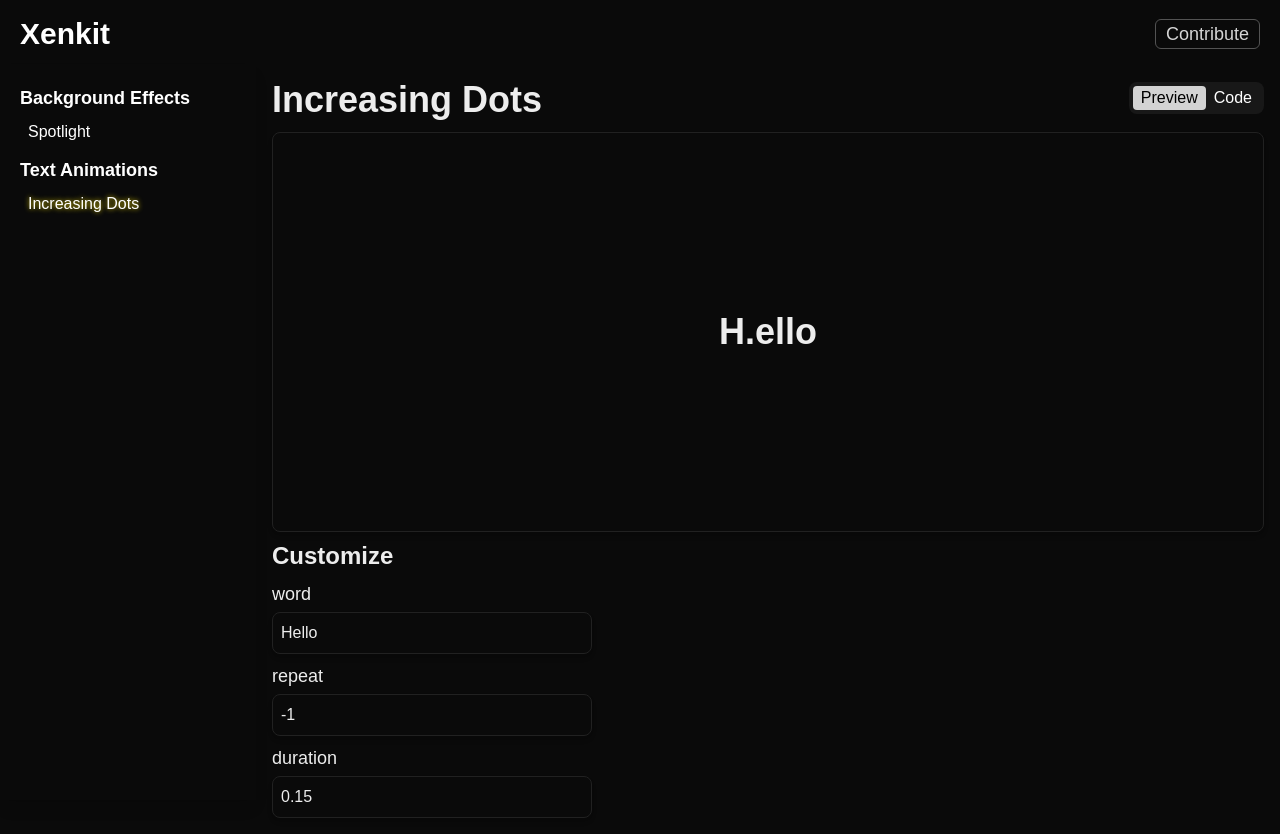
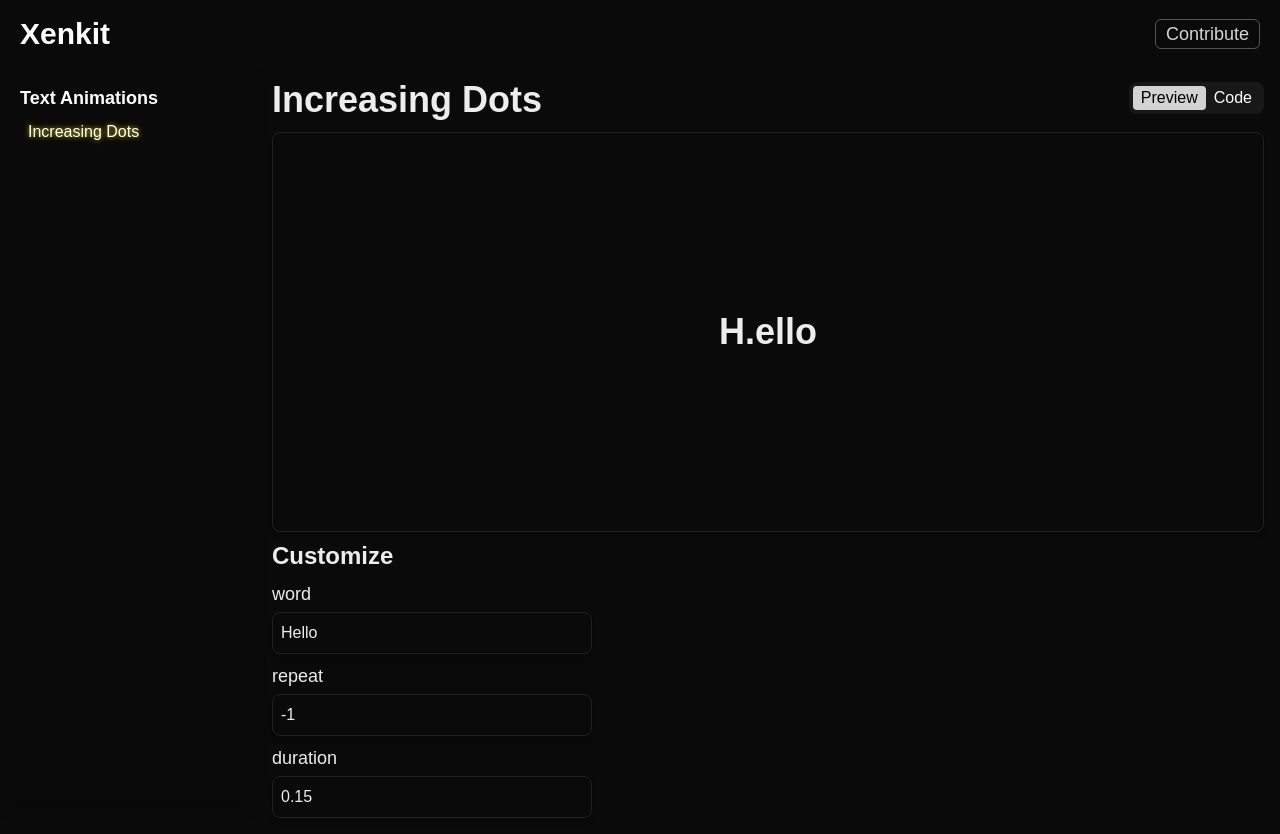
Before and after one commit to xen-devs/Xenkit, a Next.js app: page /text-animations/increasing-dots in a window 1280 px wide. Built offline with nearby package versions, Linux system fonts and the light colour scheme.

Commit message:
feat: update TypeScript configurations and improve component prop types

```diff
--- a/eslint.config.mjs
+++ b/eslint.config.mjs
@@ -11,6 +11,11 @@ const compat = new FlatCompat({
 
 const eslintConfig = [
   ...compat.extends("next/core-web-vitals", "next/typescript"),
+  {
+    rules:{
+      "@typescript-eslint/no-explicit-any":"off"
+    }
+  }
 ];
 
 export default eslintConfig;
--- a/src/app/_common/ComponentPreview.tsx
+++ b/src/app/_common/ComponentPreview.tsx
@@ -5,7 +5,7 @@ import Tab from './Tab'
 import InputBox from './InputBox'
 
 interface ComponentPreviewProps {
-  componentProps: any
+  componentProps: { [key: string]: any }
   setComponentProps: React.Dispatch<React.SetStateAction<any>>
   component: React.ReactNode
   code: string
--- a/src/app/_common/InputBox.tsx
+++ b/src/app/_common/InputBox.tsx
@@ -2,7 +2,6 @@ import React, { forwardRef } from 'react'
 
 interface InputBoxProps {
   placeholder?: string
-  className?: string
   label?: string
   inputRef?: React.RefObject<HTMLInputElement>
   defaultValue?: string | number;
@@ -10,7 +9,7 @@ interface InputBoxProps {
 }
 
 const InputBox = forwardRef<HTMLInputElement, InputBoxProps>(
-    ({ placeholder, className, label,defaultValue,onChange }, ref) => {
+    ({ placeholder, label,defaultValue,onChange }, ref) => {
   return (
     <div className='flex flex-col'>
       {label ? <label className='text-lg mt-2 mb-1' htmlFor={label}>{label}</label> : null}
@@ -27,4 +26,6 @@ const InputBox = forwardRef<HTMLInputElement, InputBoxProps>(
   )
 })
 
+InputBox.displayName = 'InputBox'
+
 export default InputBox
--- a/src/app/data/sidebar.json
+++ b/src/app/data/sidebar.json
@@ -1,14 +1,4 @@
 [
-  {
-    "name": "Background Effects",
-    "path": "background-effects",
-    "subcategories": [
-      {
-        "name": "Spotlight",
-        "path": "background-effects/spotlight"
-      }
-    ]
-  },
   {
     "name": "Text Animations",
     "path": "text-animations",
```
